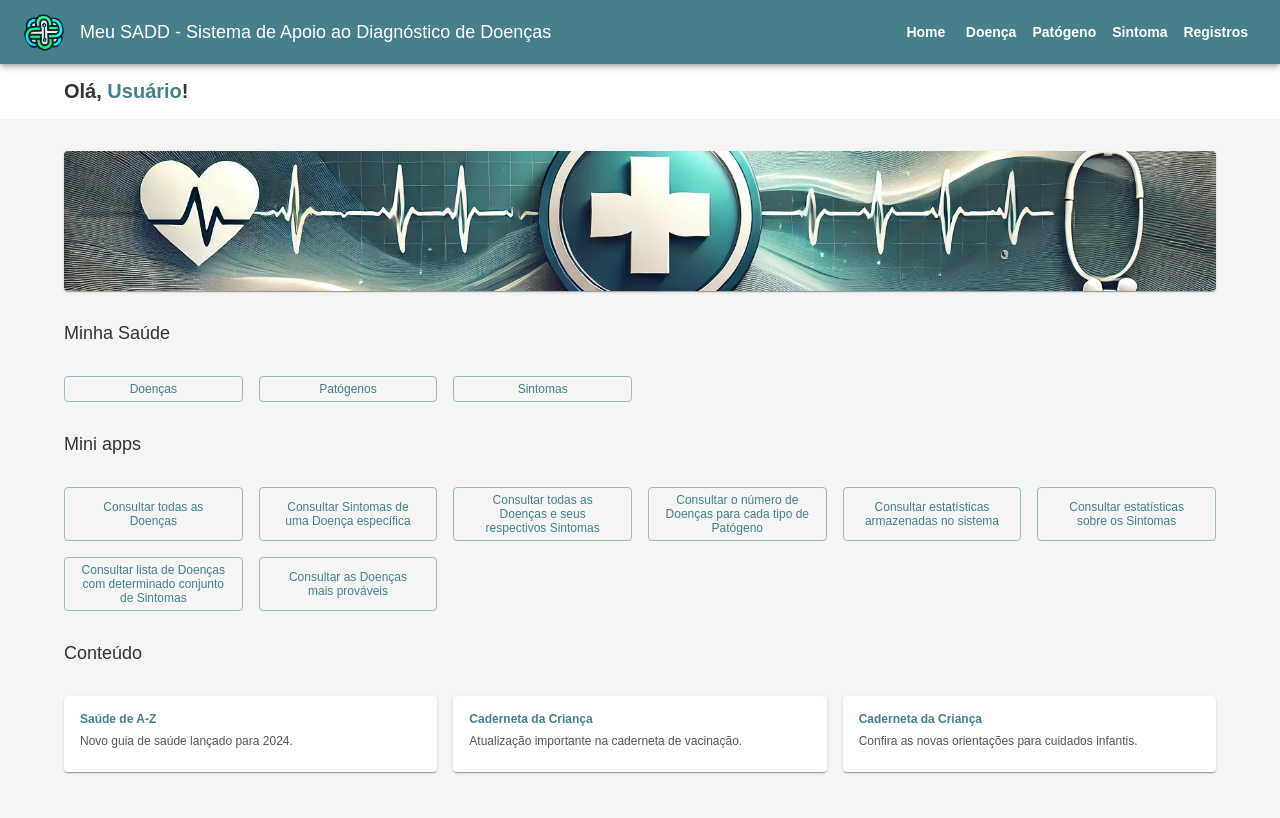
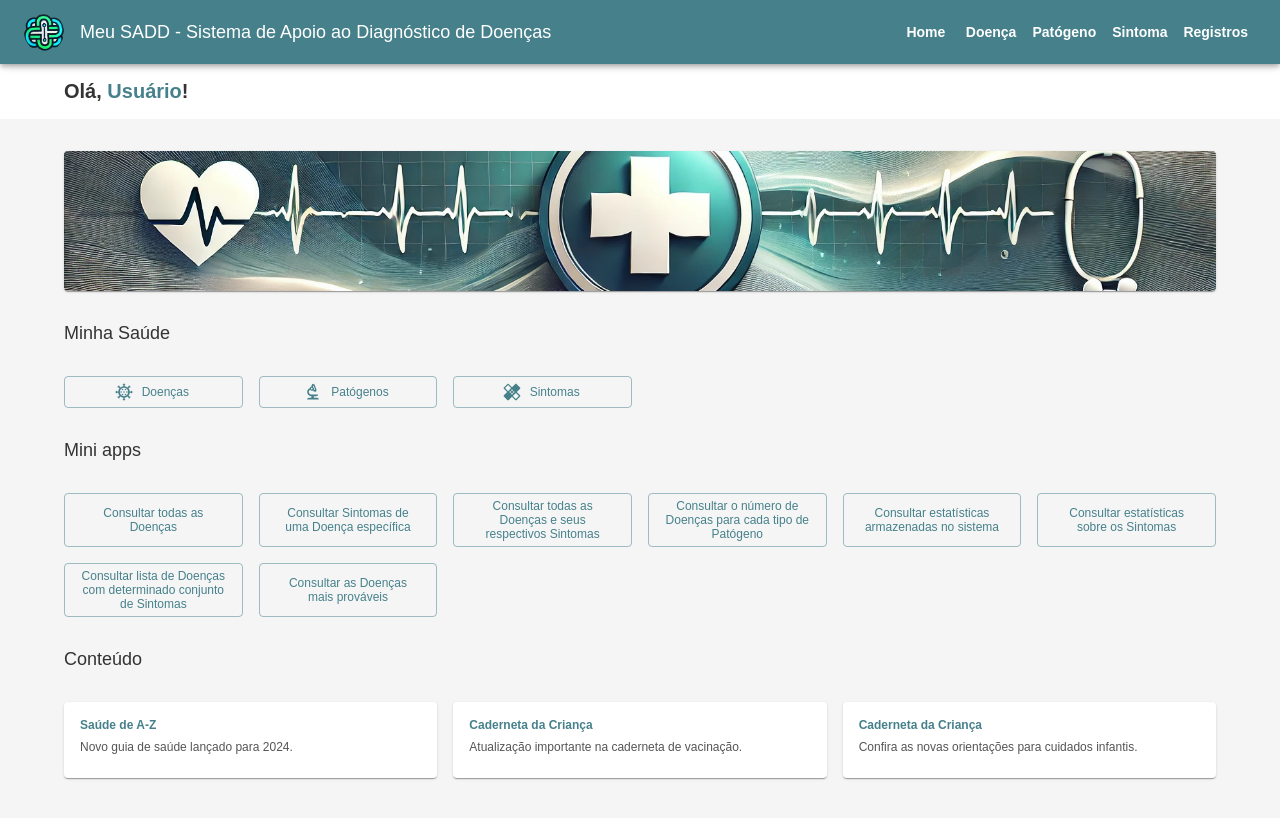
Before and after one commit to peudias/bd-lpr, a React (Create React App) app in the folder tp2/sadd-app/: page /home in a window 1280 px wide. Shown: the top 818 px of the page. Built offline with nearby package versions, Linux system fonts and the light colour scheme.

Commit message:
feat[icons]: add some icons

```diff
--- a/tp2/sadd-app/src/pages/home/Home.tsx
+++ b/tp2/sadd-app/src/pages/home/Home.tsx
@@ -11,6 +11,9 @@ import {
 } from "@mui/material";
 import banner from "../../assets/imgs/banner.jpeg";
 import { useNavigate } from "react-router-dom";
+import CoronavirusOutlinedIcon from "@mui/icons-material/CoronavirusOutlined";
+import BiotechOutlinedIcon from "@mui/icons-material/BiotechOutlined";
+import HealingOutlinedIcon from "@mui/icons-material/HealingOutlined";
 
 const Home = () => {
   const navigate = useNavigate();
@@ -46,14 +49,27 @@ const Home = () => {
         <Typography variant="h6">Minha Saúde</Typography>
         <Grid container spacing={2} sx={{ mt: 2 }}>
           {[
-            { text: "Doenças", path: "/doenca/view" },
-            { text: "Patógenos", path: "/patogeno/view" },
-            { text: "Sintomas", path: "/sintoma/view" },
+            {
+              text: "Doenças",
+              path: "/doenca/view",
+              icon: <CoronavirusOutlinedIcon />,
+            },
+            {
+              text: "Patógenos",
+              path: "/patogeno/view",
+              icon: <BiotechOutlinedIcon />,
+            },
+            {
+              text: "Sintomas",
+              path: "/sintoma/view",
+              icon: <HealingOutlinedIcon />,
+            },
           ].map((item, index) => (
             <Grid item xs={6} sm={3} md={2} key={index}>
               <Button
                 variant="outlined"
                 fullWidth
+                startIcon={item.icon}
                 onClick={() => navigate(item.path)}
               >
                 <Typography variant="body2">{item.text}</Typography>
```
